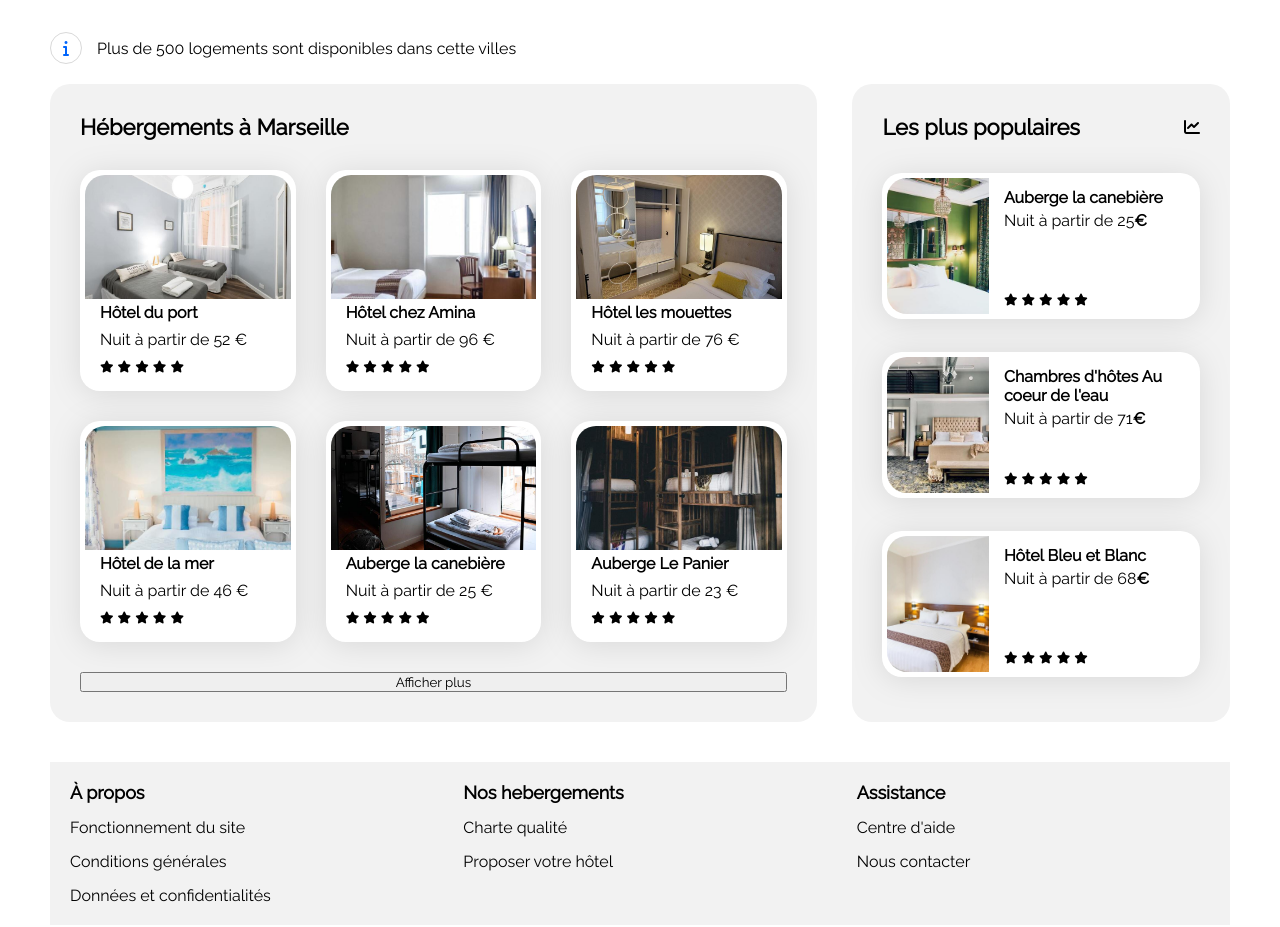
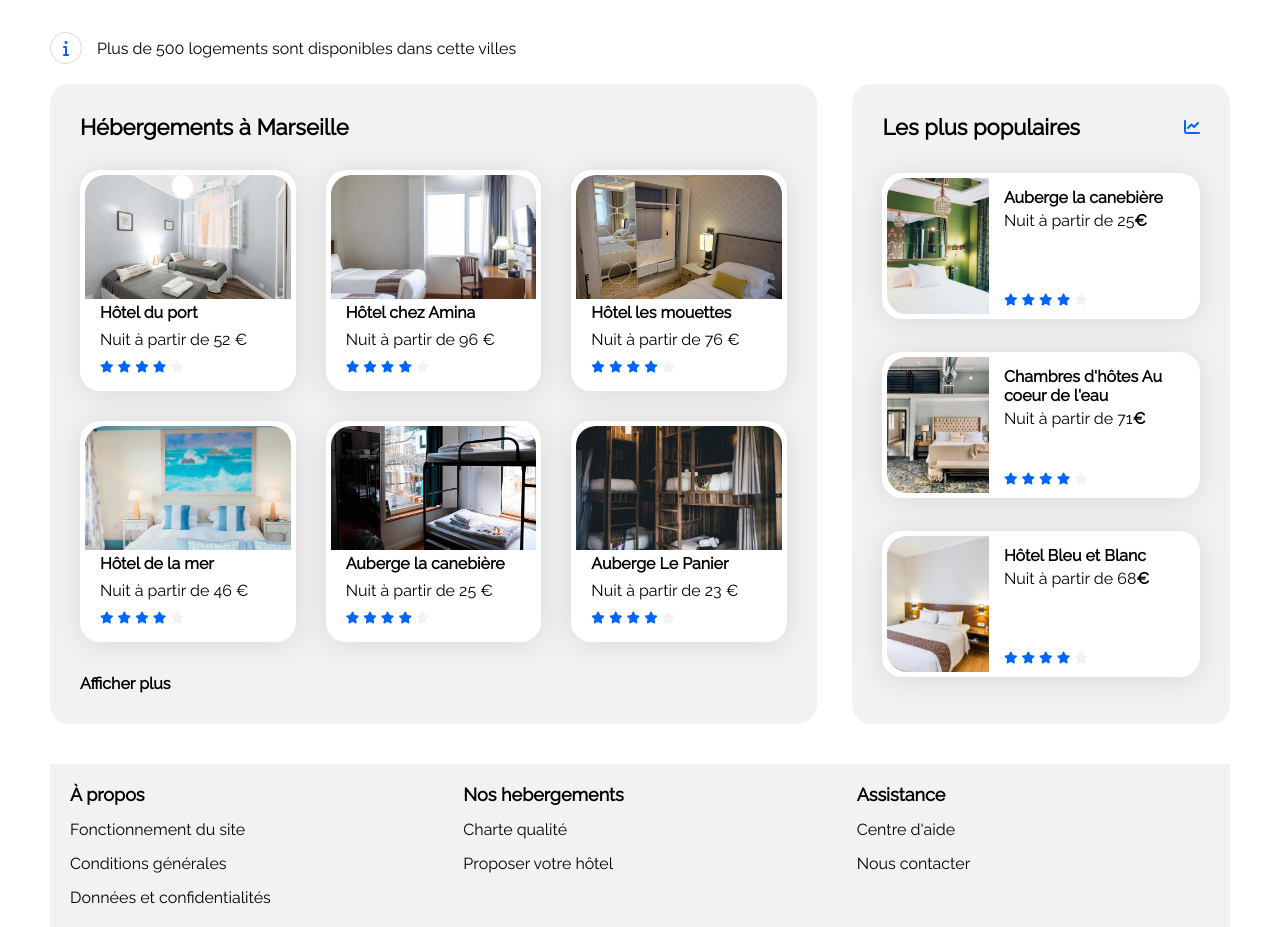
Before and after one commit to CAMARA04/OC-Projet2-BOOKI, a plain HTML site: page index.html in a window 1280 px wide. Shown: the part 319-1246 px from the top of the page. Drawn offline with Linux system fonts and the light colour scheme.

Commit message:
Code Html + css ok - Reste a comparer à nouveau avec la maquette

```diff
--- a/index.html
+++ b/index.html
@@ -336,7 +336,7 @@
             </div>
 
             <!-- Bouton afficher plus d'hotel- partie hebergements   -->
-            <button class="more-cards">Afficher plus</button>
+            <p class="more-hotels"><a href="">Afficher plus</a></p>
           </div>
 
           <!-- Populaires -->
--- a/style.css
+++ b/style.css
@@ -250,9 +250,8 @@ search::placeholder{
     font-weight: 700;
 
 }
-
-.neutralStar {
-    color: var(--main-bg-color)
+.fa-solid{
+    color: var(--main-color);
 }
 
 /* Hebergements */
@@ -273,8 +272,6 @@ search::placeholder{
 .hebergements-line{
     display: flex;
     gap: 30px;
-
-
 }
 
 .hebergements-line .card{
@@ -356,7 +353,17 @@ search::placeholder{
     margin-bottom: 5px;
 }
 
+/* Afficher plus */
 
+.more-hotels{
+    font-weight: 700;
+    font-size: 18px;
+    line-height: 21px;
+}
+
+.neutral-star{
+    color: var(--main-bg-color)
+}
 
 
 
```
